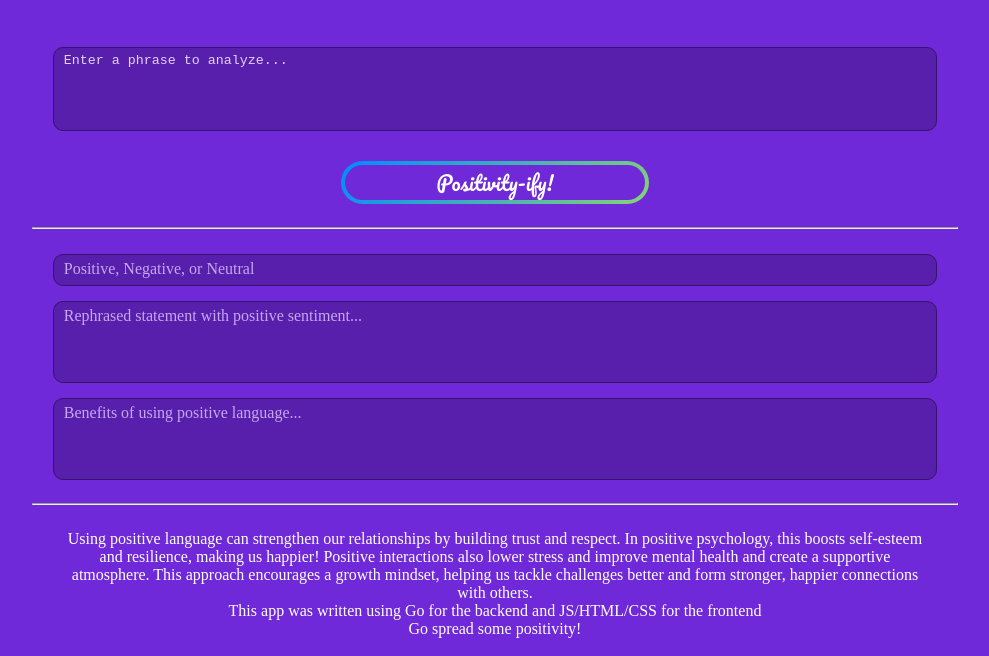
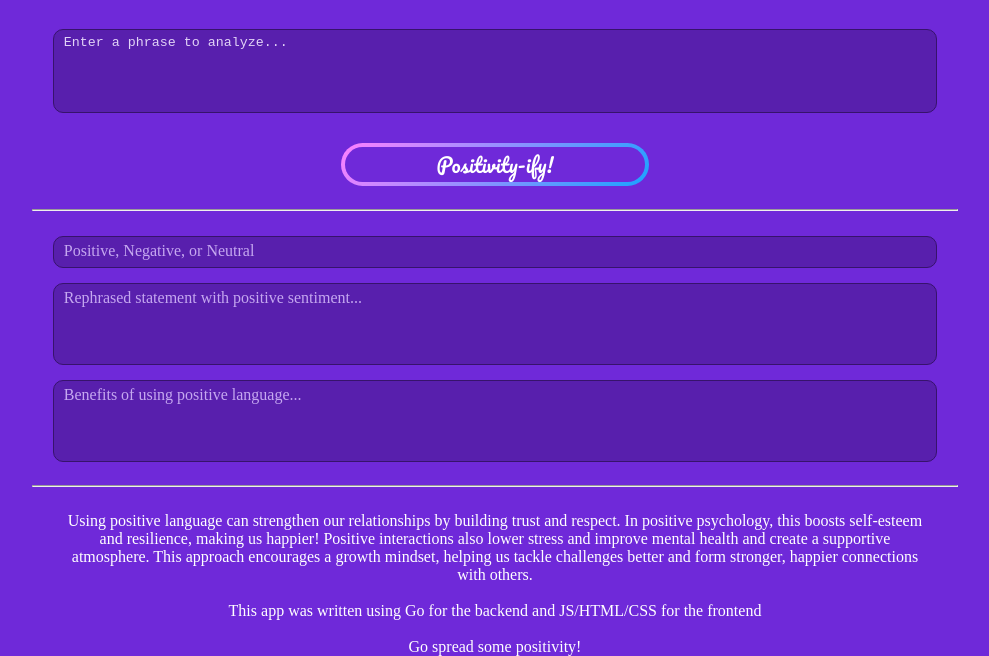
Before and after one commit to ben-meeker/positive-communication, a plain HTML site: page index.html in a window 1280 px wide. Shown: the part 186-842 px from the top of the page, without its empty margins (145-1134 px from the left). Drawn offline with Linux system fonts and the light colour scheme.

Commit message:
changed button colors and added spacing to description

```diff
--- a/src/style.css
+++ b/src/style.css
@@ -157,7 +157,7 @@ body {
   }
 
   .bn39 {
-    background-image: linear-gradient(135deg, #008aff, #86d472);
+    background-image: linear-gradient(135deg, #ff80ff, #1aa3ff);
     border-radius: 25px;
     box-sizing: border-box;
     color: #ffffff;
```
Also changed, not shown: index.html (+2 -2 lines).
